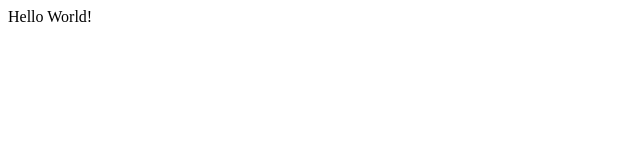
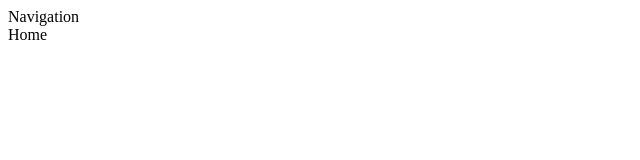
Before and after one commit to radhad-ux/bbq-restaurant-react, a React (Create React App) app: page / in a window 1280 px wide. Shown: the top 160 px of the page, without its empty margins (0-640 px from the left). Built offline with nearby package versions, Linux system fonts and the light colour scheme.

Commit message:
initial setup completed

```diff
--- a/package.json
+++ b/package.json
@@ -6,6 +6,7 @@
     "cra-template": "1.1.3",
     "react": "^18.0.0",
     "react-dom": "^18.0.0",
+    "react-router-dom": "^6.3.0",
     "react-scripts": "5.0.0"
   },
   "scripts": {
--- a/src/App.js
+++ b/src/App.js
@@ -1,3 +1,13 @@
+import { useState } from "react";
+import Loader from "./components/Loader";
 export default function App() {
-  return <div className="App">Hello World!</div>;
+  const [status, setStatus] = useState(1);
+
+  return (
+    <div className="App">
+      {status === 0 && <p>Loading</p>}
+      {status === 1 && <Loader />}
+      {status === 2 && <p>Error Loading</p>}
+    </div>
+  );
 }
--- /dev/null
+++ b/src/components/Loader.jsx
@@ -0,0 +1,17 @@
+import { BrowserRouter, Routes, Route } from "react-router-dom";
+
+import Navigation from "../components/Navigation";
+import Home from "../pages/Home";
+import Menu from "../pages/Menu";
+
+export default function Loader() {
+  return (
+    <BrowserRouter>
+      <Navigation />
+      <Routes>
+        <Route path="/" element={<Home />} />
+        <Route path="/menu" element={<Menu />} />
+      </Routes>
+    </BrowserRouter>
+  );
+}
--- /dev/null
+++ b/src/components/Navigation.jsx
@@ -0,0 +1,3 @@
+export default function Navigation() {
+  return <div>Navigation</div>;
+}
--- /dev/null
+++ b/src/pages/Home.jsx
@@ -0,0 +1,3 @@
+export default function Home() {
+  return <div>Home</div>;
+}
--- /dev/null
+++ b/src/pages/Menu.jsx
@@ -0,0 +1,3 @@
+export default function Menu() {
+  return <div>Menu</div>;
+}
```
Also changed, not shown: 1 other file (tests, documents, lock files or other folders).
